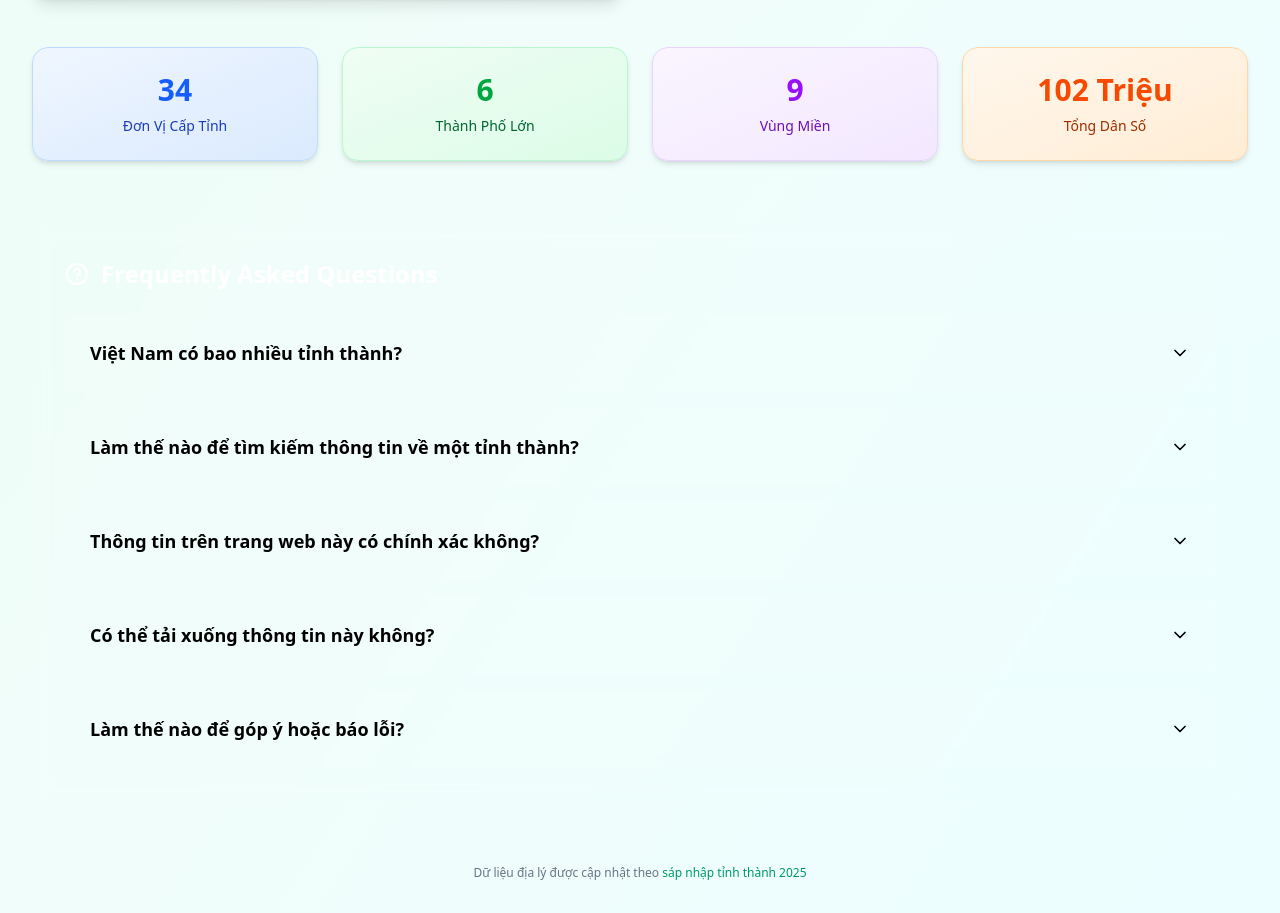
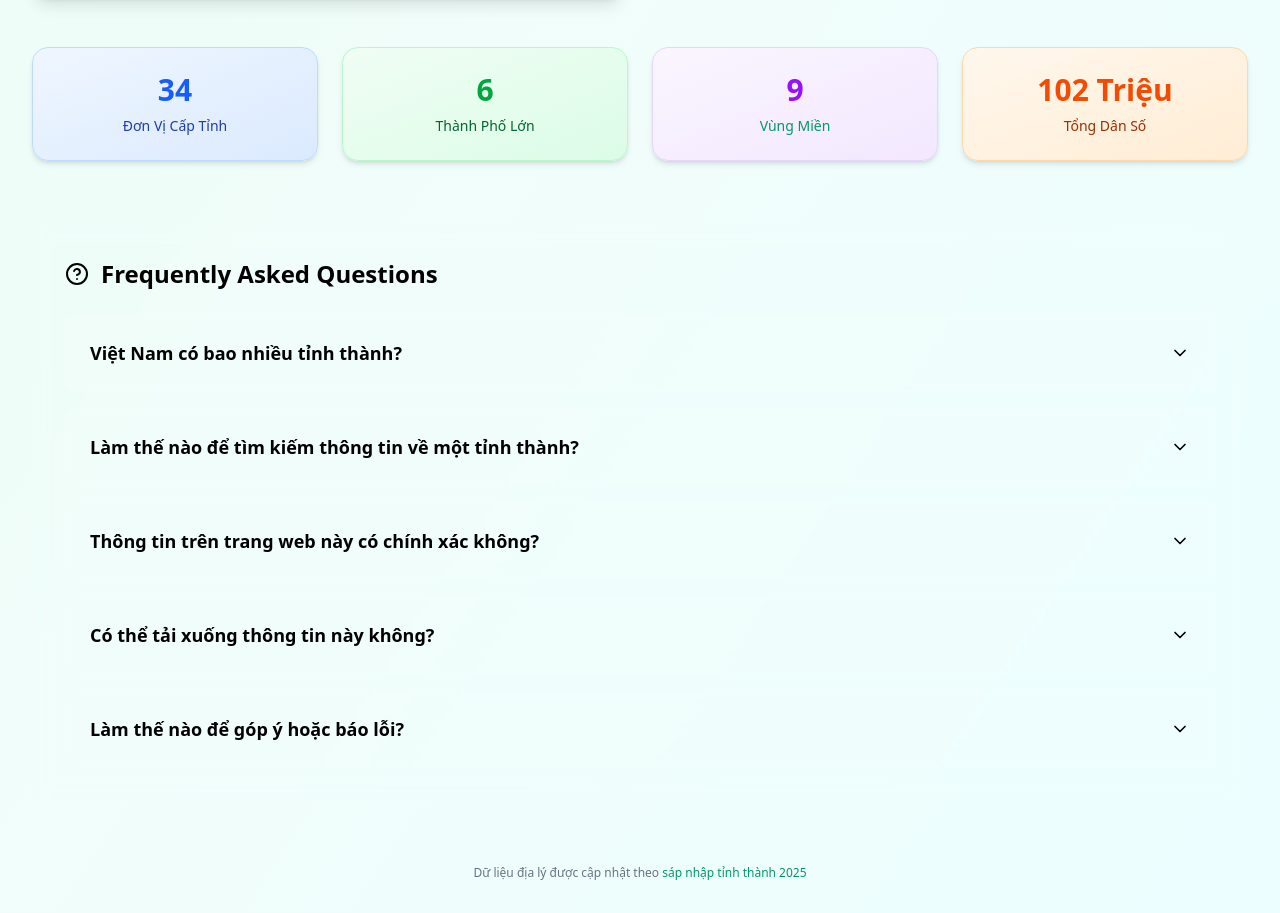
Before and after one commit to hitanan/k2aihub, a Next.js app: page /city in a window 1280 px wide. Shown: the part 1025-1938 px from the top of the page. Built offline with nearby package versions, Linux system fonts and the light colour scheme.

Commit message:
refactor: rename games to practice

```diff
--- a/app/city/CityPageClient.tsx
+++ b/app/city/CityPageClient.tsx
@@ -177,7 +177,12 @@ export default function CityPageClient() {
           </div>
           <div className="bg-gradient-to-br from-purple-50 to-purple-100 p-6 rounded-2xl shadow-md border border-purple-200 text-center transform hover:scale-105 transition-transform">
             <div className="text-3xl font-bold text-purple-600 mb-2">9</div>
-            <div className="text-sm text-purple-800 font-medium">Vùng Miền</div>
+            <div className="text-sm text-purple-800 font-medium">
+              <Link
+                href="/city/region"
+                className="text-emerald-600 hover:text-emerald-700 font-medium"
+              >Vùng Miền</Link>
+            </div>
           </div>
           <div className="bg-gradient-to-br from-orange-50 to-orange-100 p-6 rounded-2xl shadow-md border border-orange-200 text-center transform hover:scale-105 transition-transform">
             <div className="text-3xl font-bold text-orange-600 mb-2">102 Triệu</div>
--- a/app/not-found.tsx
+++ b/app/not-found.tsx
@@ -11,7 +11,7 @@ export default function NotFound() {
     // Check if this is a moved route
     const redirectMap: Record<string, string> = {
       '/learning': 'https://edu.k2aihub.com/learning',
-      '/games': 'https://edu.k2aihub.com/games',
+      '/practice': 'https://edu.k2aihub.com/practice',
       '/blog': 'https://edu.k2aihub.com/blog',
       '/ai': 'https://edu.k2aihub.com/ai',
       '/feedback': 'https://edu.k2aihub.com/feedback',
@@ -36,7 +36,7 @@ export default function NotFound() {
   // If this is a moved route, show redirect message
   const isMovedRoute = pathname && (
     pathname.startsWith('/learning') ||
-    pathname.startsWith('/games') ||
+    pathname.startsWith('/practice') ||
     pathname.startsWith('/blog') ||
     pathname.startsWith('/ai') ||
     pathname.startsWith('/feedback')
--- a/next.config.ts
+++ b/next.config.ts
@@ -55,6 +55,7 @@ const nextConfig: NextConfig = {
   env: {
     NEXT_PUBLIC_BASE_PATH: basePath,
     NEXT_PUBLIC_ASSET_PREFIX: assetPrefix,
+    NEXT_PUBLIC_EDUCATION_URL: 'https://edu.k2aihub.com',
   },
 
   // Generate sitemap and other files
--- a/src/components/InteractiveFAQ.tsx
+++ b/src/components/InteractiveFAQ.tsx
@@ -20,7 +20,7 @@ const InteractiveFAQ: React.FC<InteractiveFAQProps> = ({ faqs, primaryColor = 'b
 
   return (
     <div className="bg-white/5 backdrop-blur-sm rounded-2xl p-4 sm:p-6 md:p-8 border border-white/10">
-      <h2 className="text-xl sm:text-2xl font-bold text-white mb-4 sm:mb-6 flex items-center">
+      <h2 className="text-xl sm:text-2xl font-bold text-black mb-4 sm:mb-6 flex items-center">
         <HelpCircle className={`w-5 h-5 sm:w-6 sm:h-6 mr-3 text-${primaryColor}-400 flex-shrink-0`} />
         Frequently Asked Questions
       </h2>
--- a/src/components/city/CityInfo.tsx
+++ b/src/components/city/CityInfo.tsx
@@ -4,9 +4,10 @@ import React from 'react';
 import Link from 'next/link';
 import { useRouter } from 'next/navigation';
 import { City } from '@/src/types';
-import { createRegionSlug } from '@/utils/slug';
-import ShareButton from '@/src/components/ShareButton';
+import { createRegionSlug } from '@/src/utils/slug';
+import ShareButton from '@/components/ShareButton';
 import TouristAttractionsSlider from '@/src/components/city/TouristAttractionsSlider';
+import { ExternalLink } from 'lucide-react';
 
 interface CityInfoProps {
   city: City | null;
@@ -175,8 +176,10 @@ const CityInfo: React.FC<CityInfoProps> = ({ city, hoveredCity }) => {
       {!hoveredCity && city && (
         <div className="mt-6">
           <h3 className="text-lg font-semibold text-gray-800 mb-3">Trò chơi học tập</h3>
-          <Link
-            href="/games/vietnamese-heritage-explorer-3d"
+          <a
+            target="_blank"
+            rel="noopener noreferrer"
+            href={`${process.env.NEXT_PUBLIC_EDUCATION_URL}/practice/vietnamese-heritage-explorer-3d`}
             className="block p-4 bg-gradient-to-r from-green-500 to-teal-500 rounded-lg text-white hover:scale-105 transform transition-transform duration-200 shadow-lg hover:shadow-xl"
           >
             <div className="flex items-center gap-4">
@@ -188,7 +191,8 @@ const CityInfo: React.FC<CityInfoProps> = ({ city, hoveredCity }) => {
                 </p>
               </div>
             </div>
-          </Link>
+            <ExternalLink className="w-3 h-3 ml-1" />
+          </a>
         </div>
       )}
 
```
Also changed, not shown: 1 other file (tests, documents, lock files or other folders).
